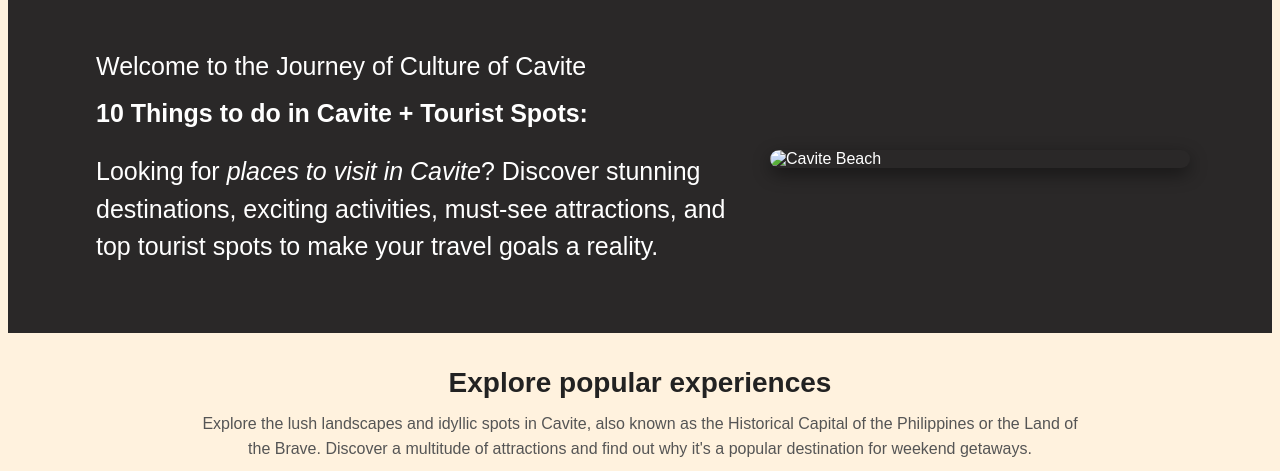
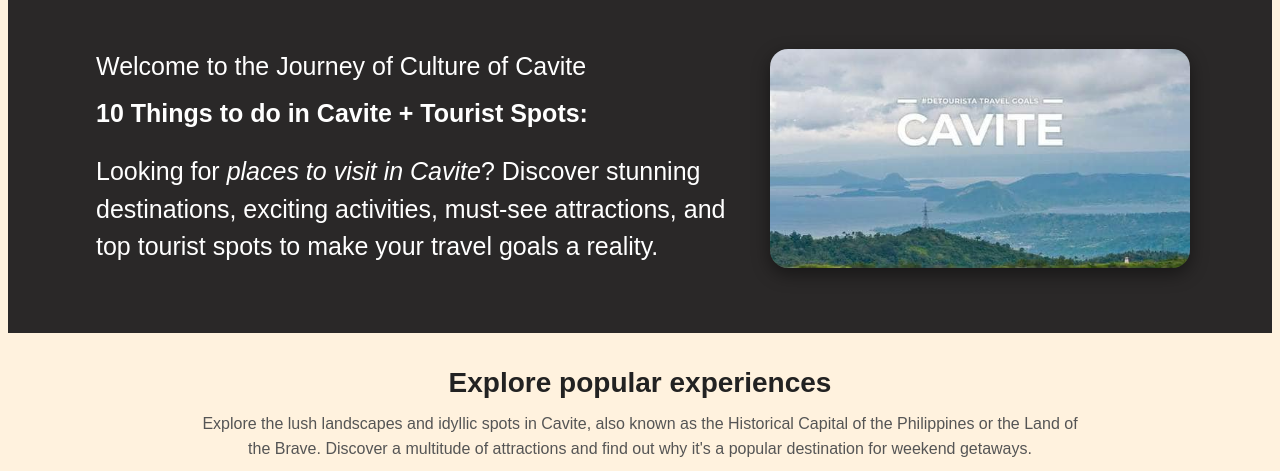
Before and after one commit to justin-hi30/Journey-of-Culture, a plain HTML site: page index.html in a window 1280 px wide. Shown: the part 329-800 px from the top of the page. Drawn offline with Linux system fonts and the light colour scheme; a web font is replaced by a local one.

Commit message:
Update index.html

```diff
--- a/index.html
+++ b/index.html
@@ -40,7 +40,7 @@
                     <p class="muted">Looking for <em>places to visit in Cavite</em>? Discover stunning destinations, exciting activities, must-see attractions, and top tourist spots to make your travel goals a reality.</p>
                 </div>
                 <div class="showcase-image">
-                    <img src="img cavite.jpg.jpg" alt="Cavite Beach">
+                    <img src="img cavite.jpg" alt="Cavite Beach">
                 </div>
             </div>
         </section>
```
